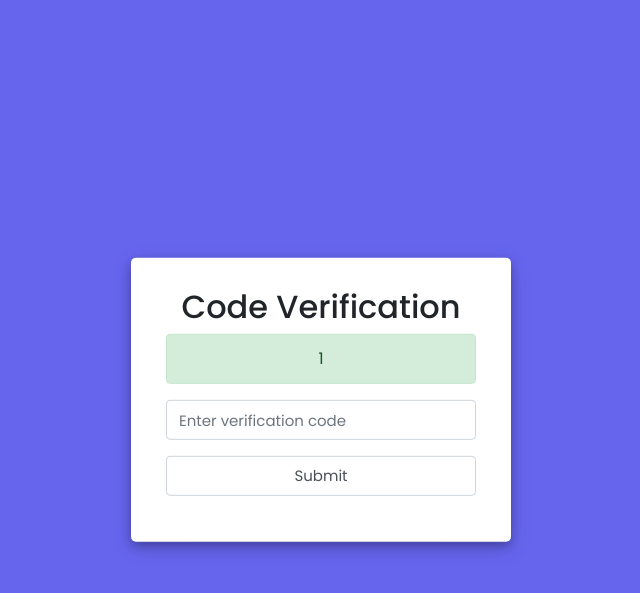
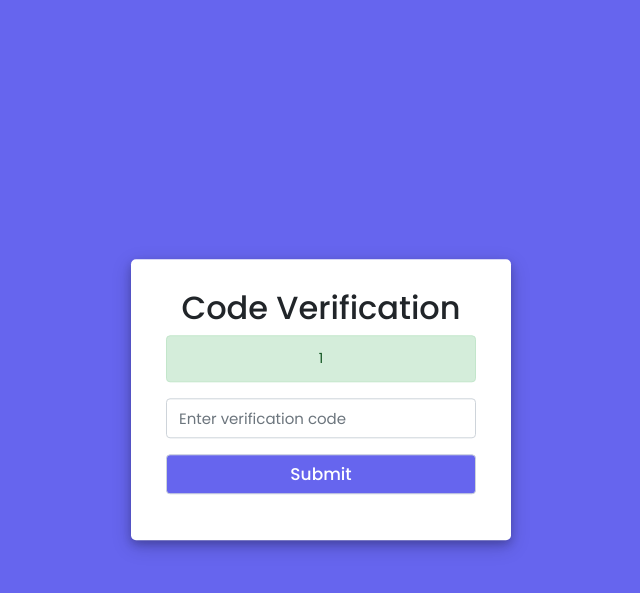
Before and after one commit to ShahzodCodes/final_web_project, a PHP site: page /user-otp.php in a window 1280 px wide. Shown: the top 593 px of the page, without its empty margins (319-959 px from the left). Run offline with PHP 8.4, Linux system fonts and the light colour scheme; the visitor is signed in with stand-in values (Sample User, id 1).

Commit message:
style done

```diff
--- a/style.css
+++ b/style.css
@@ -29,3 +29,25 @@ html,body{
 .container .form form .forget-pass a{
    font-size: 15px;
 }
+.container .form form .button{
+    background: #6665ee;
+    color: #fff;
+    font-size: 17px;
+    font-weight: 500;
+    transition: all 0.3s ease;
+}
+.container .form form .button:hover{
+    background: #5757d1;
+}
+.container .form form .link{
+    padding: 5px 0;
+}
+.container .form form .link a{
+    color: #6665ee;
+}
+.container .login-form form p{
+    font-size: 14px;
+}
+.container .row .alert{
+    font-size: 14px;
+}
```
